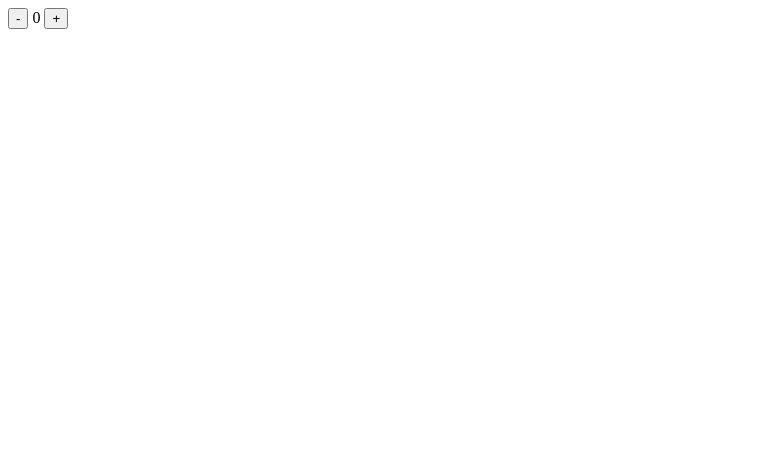
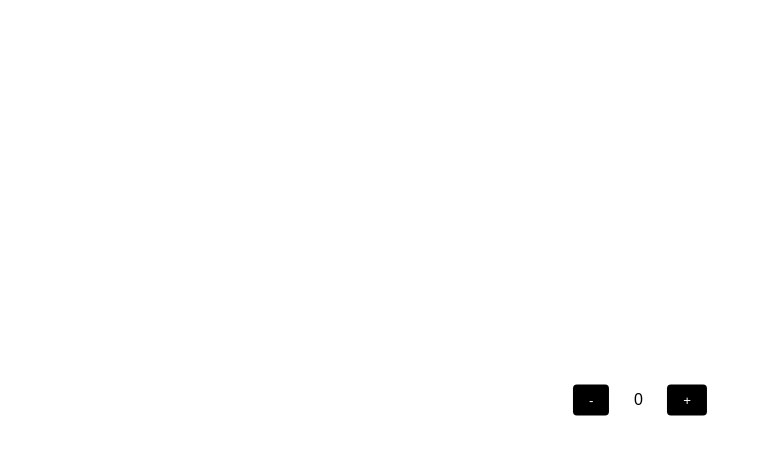
Before and after one commit to Giorgiark/counter-widget, a plain HTML site: page index.html in a window 1280 px wide. Shown: the whole page, without its empty margins (0-762 px from the left). Drawn offline with Linux system fonts and the light colour scheme.

Commit message:
Update index.html

```diff
--- a/index.html
+++ b/index.html
@@ -1,5 +1,10 @@
+<head><link rel="stylesheet" href="./style.css">
+</head>
+<body>
 <div class="counter">
   <button class="counter-button" onclick="decrement()">-</button>
   <span class="counter-value">0</span>
   <button class="counter-button" onclick="increment()">+</button>
 </div>
+  </body>
+<link rel="stylesheet" href="./style.css">
```
